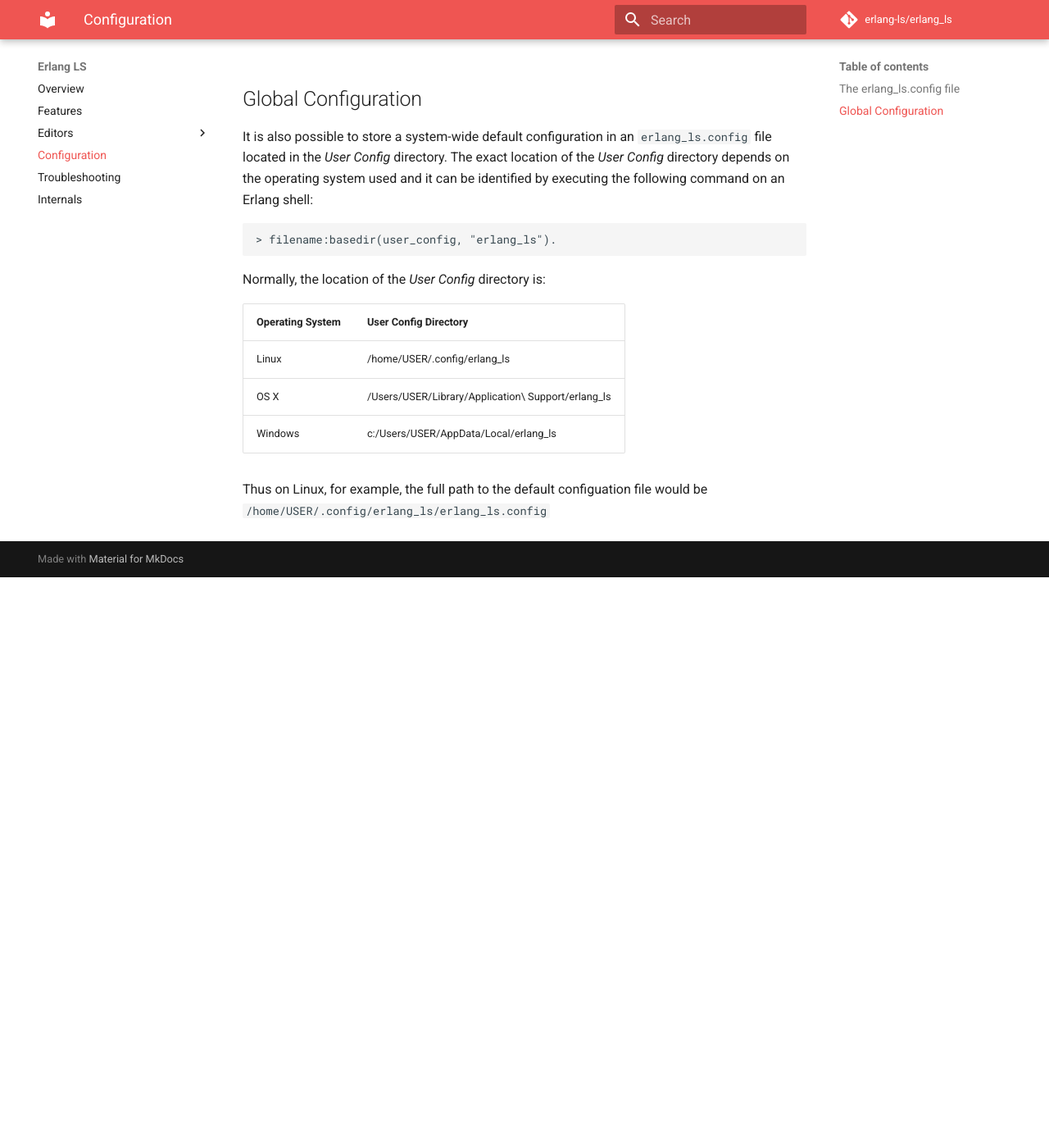
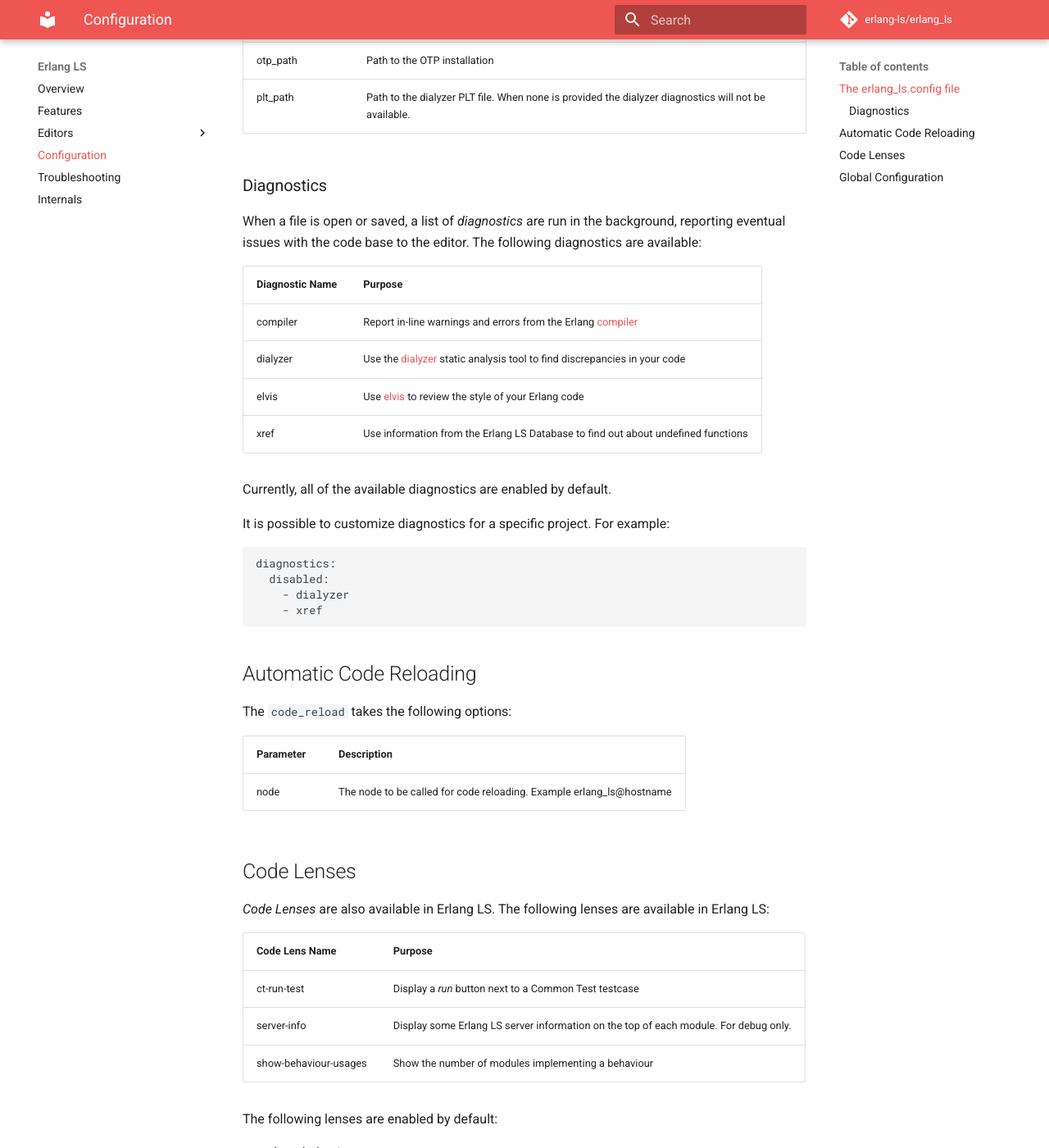
Before and after one commit to erlang-ls/erlang-ls.github.io, an MkDocs documentation site: the page built from docs/configuration.md, in a window 1280 px wide and 1400 px high, scrolled down 1303 px. Shown: the whole window at 82% size. Built offline with MkDocs 1.6.1 and Material for MkDocs 9.7.7, drawn with Linux system fonts in a browser that asks for light colours; comment, search, counter and statistics services are not loaded; before the commit the page ends 2007 px from its top, so only the background shows below that; some of the changed text lies outside the part shown.

Commit message:
[#11] Document customization of diagnostics and lenses

````diff
--- a/docs/configuration.md
+++ b/docs/configuration.md
@@ -13,9 +13,19 @@
 otp_path: "/path/to/otp/lib/erlang"
 deps_dirs:
   - "lib/*"
+diagnostics:
+  enabled:
+    - xref
+  disabled:
+    - dialyzer
 include_dirs:
   - "include"
   - "_build/default/lib"
+lenses:
+  enabled:
+    - ct-run-test
+  disabled:
+    - show-behaviour-usages
 macros:
   - name: DEFINED_WITH_VALUE
     value: 42
@@ -33,17 +43,70 @@
 | apps\_dirs         | List of directories containing project applications. It supports wildcards.                                                               |
 | code\_reload       | Whether or not an rpc call should be made to a remote node to compile and reload a module                                                 |
 | deps\_dirs         | List of directories containing dependencies. It supports wildcards.                                                                       |
+| diagnostics        | Customize the list of active diagnostics                                                                                                  |
 | include\_dirs      | List of directories provided to the compiler as include dirs. It supports wildcards.                                                      |
+| lenses             | Customize the list of active code lenses                                                                                                  |
 | macros             | List of cusom macros to be passed to the compiler, expressed as a name/value pair. If the value is omitted or is invalid, 'true' is used. |
 | otp\_apps\_exclude | List of OTP applications that will not be indexed (default: megaco, diameter, snmp, wx)                                                   |
 | otp\_path          | Path to the OTP installation                                                                                                              |
 | plt\_path          | Path to the dialyzer PLT file. When none is provided the dialyzer diagnostics will not be available.                                      |
+
+### Diagnostics
+
+When a file is open or saved, a list of _diagnostics_ are run in the
+background, reporting eventual issues with the code base to the
+editor. The following diagnostics are available:
+
+| Diagnostic Name | Purpose                                                                              |
+|-----------------|--------------------------------------------------------------------------------------|
+| compiler        | Report in-line warnings and errors from the Erlang [compiler][compiler]              |
+| dialyzer        | Use the [dialyzer][dialyzer] static analysis tool to find discrepancies in your code |
+| elvis           | Use [elvis][elvis] to review the style of your Erlang code                           |
+| xref            | Use information from the Erlang LS Database to find out about undefined functions    |
+
+Currently, all of the available diagnostics are enabled by default.
+
+It is possible to customize diagnostics for a specific project. For example:
+
+```
+diagnostics:
+  disabled:
+    - dialyzer
+    - xref
+```
+
+## Automatic Code Reloading
 
 The `code_reload` takes the following options:
 
 | Parameter | Description                                                          |
 |-----------|----------------------------------------------------------------------|
 | node      | The node to be called for code reloading. Example erlang_ls@hostname |
+
+## Code Lenses
+
+_Code Lenses_ are also available in Erlang LS. The following lenses
+are available in Erlang LS:
+
+| Code Lens Name        | Purpose                                                                              |
+|-----------------------|--------------------------------------------------------------------------------------|
+| ct-run-test           | Display a _run_ button next to a Common Test testcase                                |
+| server-info           | Display some Erlang LS server information on the top of each module. For debug only. |
+| show-behaviour-usages | Show the number of modules implementing a behaviour                                  |
+
+The following lenses are enabled by default:
+
+* show-behaviour-usages
+
+It is possible to customize lenses for a specific project. For example:
+
+```
+lenses:
+  enabled:
+    - ct-run-test
+  disabled:
+    - show-behaviour-usages
+```
 
 ## Global Configuration
 
@@ -65,3 +128,7 @@
 
 Thus on Linux, for example, the full path to the default configuation file
 would be `/home/USER/.config/erlang_ls/erlang_ls.config`
+
+[compiler]:https://erlang.org/doc/man/compile.html
+[dialyzer]:http://erlang.org/doc/apps/dialyzer/dialyzer_chapter.html
+[elvis]:https://github.com/inaka/elvis
````
